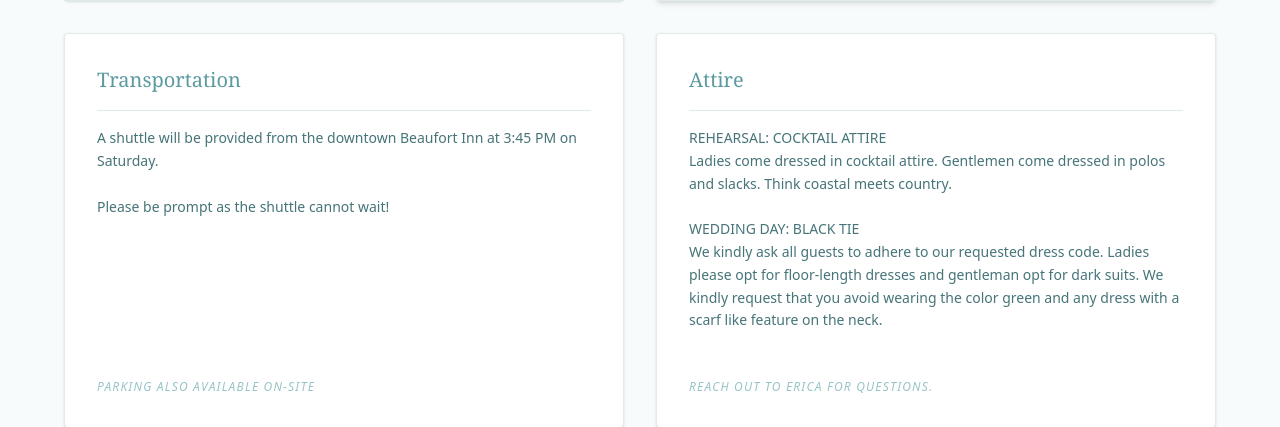
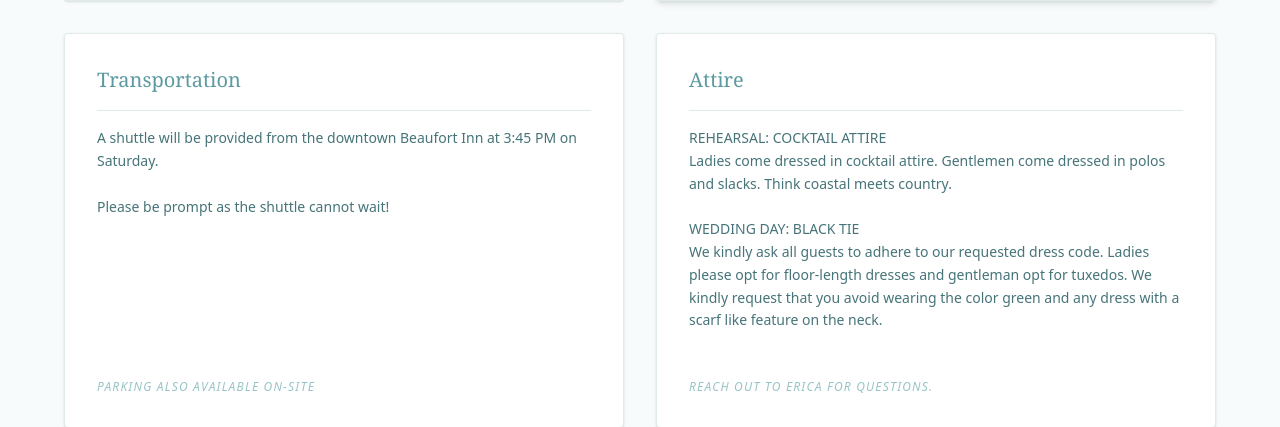
Before and after one commit to kevinleary/ericaandkevin.wedding, a React (Vite) app in the folder wedding-website/: page / in a window 1280 px wide. Shown: the part 5691-6118 px from the top of the page. Built offline with nearby package versions, Linux system fonts and the light colour scheme.

Commit message:
Revise wedding dress code instructions
Updated dress code details for the wedding.

```diff
--- a/wedding-website/src/App.jsx
+++ b/wedding-website/src/App.jsx
@@ -556,7 +556,7 @@ const App = () => {
                     Ladies come dressed in cocktail attire. Gentlemen come dressed in polos and slacks. Think coastal meets country.
                     <br/><br/><strong>WEDDING DAY: BLACK TIE</strong><br/>
                     We kindly ask all guests to adhere to our requested dress code. Ladies please opt for floor-length dresses and gentleman
-                    opt for dark suits. We kindly request that you avoid wearing the color green and any dress with a scarf like
+                    opt for tuxedos. We kindly request that you avoid wearing the color green and any dress with a scarf like
                     feature on the neck.
                     <br/><br/>
                 </p>
```
